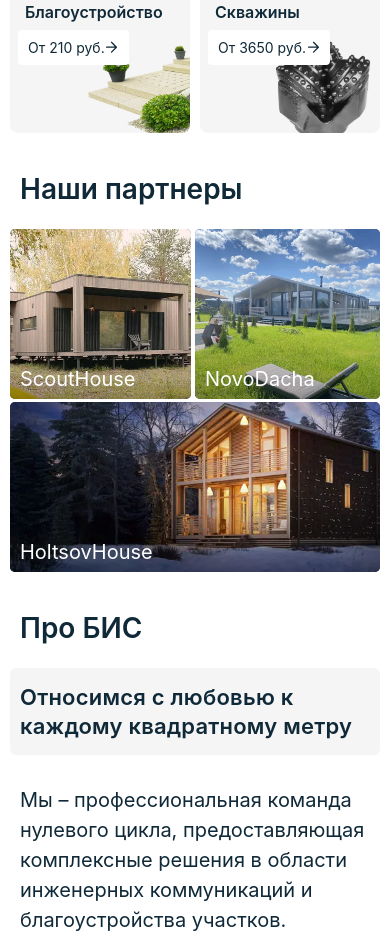
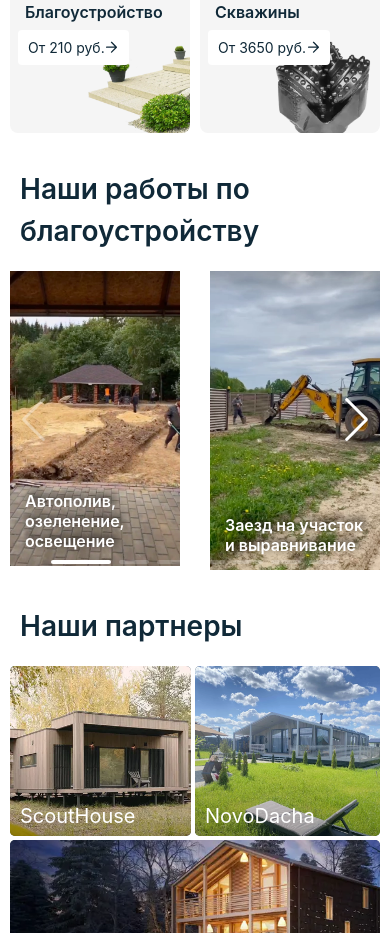
Before and after one commit to ShizLo/bis-tv, a Vue app: page / in a window 390 px wide. Shown: the part 1080-2013 px from the top of the page. Built offline with nearby package versions, Linux system fonts and the light colour scheme.

Commit message:
Слайдер с нашими услугами готов
Для mobile готов, кнопульки добавил

```diff
--- a/src/components/WorksSlider.vue
+++ b/src/components/WorksSlider.vue
@@ -1,18 +1,7 @@
 <script>
-// Import Swiper Vue.js components
 import { Swiper, SwiperSlide } from "swiper/vue";
-
-// Import Swiper styles
-//import "swiper/css";
-
-//import "swiper/css/pagination";
-//import "swiper/css/navigation";
-
-//import "../../src/style.css";
-
-// import required modules
 import { Pagination, Navigation } from "swiper/modules";
-
+import 'swiper/css/navigation';
 export default {
   components: {
     Swiper,
@@ -26,17 +15,36 @@ export default {
 };
 </script>
 <template>
-  <div class="container pb-4 pt-8">
+  <section class="works-slider">
+    <div class="_container _container-settings">
     <h2 class="content-bar__h2">Наши работы по благоустройству</h2>
-  </div>
-  <section class="container py-2 flex">
+    </div>
+    <div class="_container">
     <swiper
-      :slidesPerView="5"
+      :slidesPerView="2"
+      navigation
       :spaceBetween="30"
       :pagination="{
         clickable: true,
+
       }"
       :modules="modules"
+      :breakpoints="{
+        640: {
+      slidesPerView: 3,
+      spaceBetween: 20
+    },
+    // when window width is >= 480px
+    768: {
+      slidesPerView: 4,
+      spaceBetween: 30
+    },
+    // when window width is >= 640px
+    1024: {
+      slidesPerView: 5,
+      spaceBetween: 40
+    }
+      }"
       class="mySwiper"
     >
       <swiper-slide>
@@ -120,9 +128,16 @@ export default {
         </div>
       </swiper-slide>
     </swiper>
-  </section>
+    </div>
+</section>
 </template>
-<style scoped>
+<style lang="scss" scoped>
+@use "../assets/styles/app.scss" as c;
+
+._container-settings {
+  padding-bottom: 16px;
+  padding-top: 32px;
+}
 .content-bar__h2 {
   font-size: 28px;
   font-weight: 600;
@@ -158,6 +173,7 @@ export default {
 .content__slide {
   display: flex;
   position: absolute;
+  box-sizing: border-box;
   height: 100%;
   width: 100%;
   flex-direction: column;
@@ -165,11 +181,17 @@ export default {
 }
 .content_title {
   font-weight: 600;
-  font-size: 1.6rem;
+  font-size: 100%;
   line-height: normal;
   color: #fff;
   text-shadow: 3px -3px 8px black;
   text-align: left;
   padding: 15px;
+  @media (max-width: c.$md3) {
+    font-size: 1rem;
+    }
+    // @media (max-width: c.$md2) {
+    // font-size: 1rem;
+    // }
 }
 </style>
--- a/src/views/HomeView.vue
+++ b/src/views/HomeView.vue
@@ -83,7 +83,7 @@
     </div>
   </div>
   <OurServices />
-  <!-- <WorksSlider /> -->
+  <WorksSlider />
   <Partners />
   <AboutUs />
   <Footer />
```
